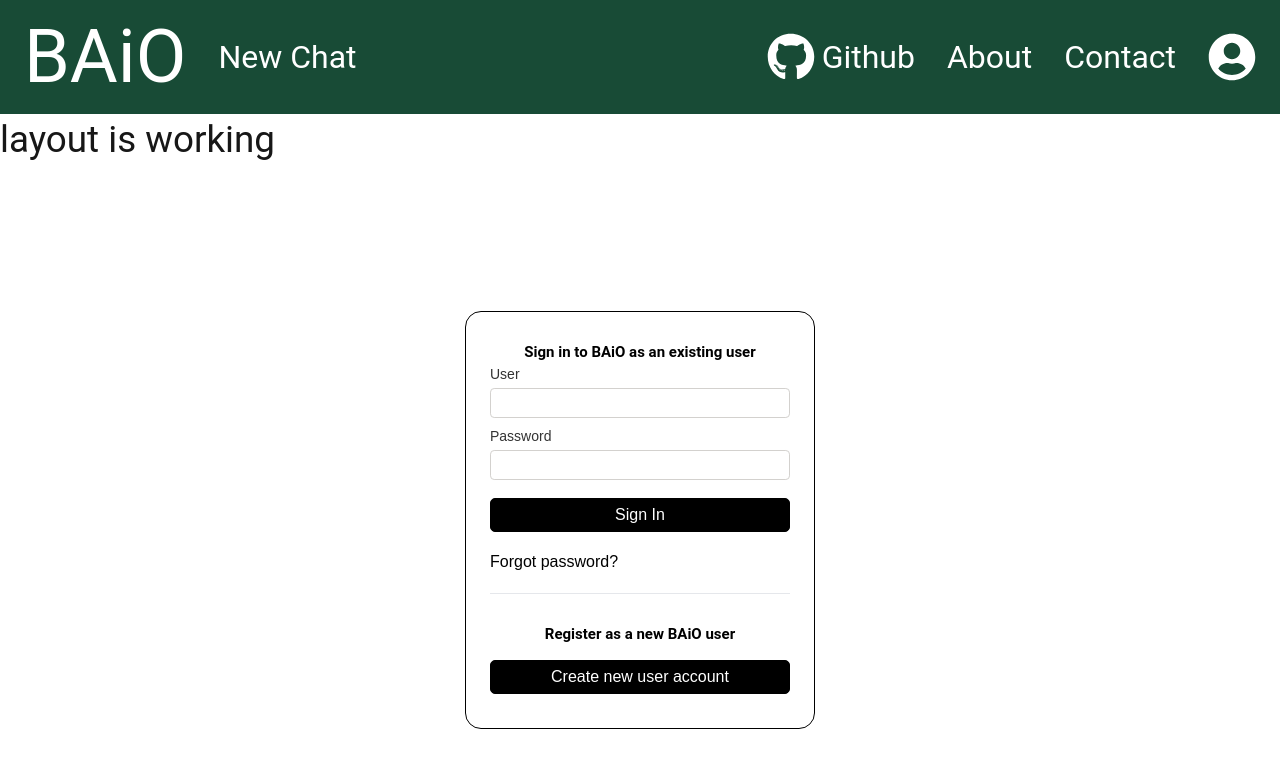
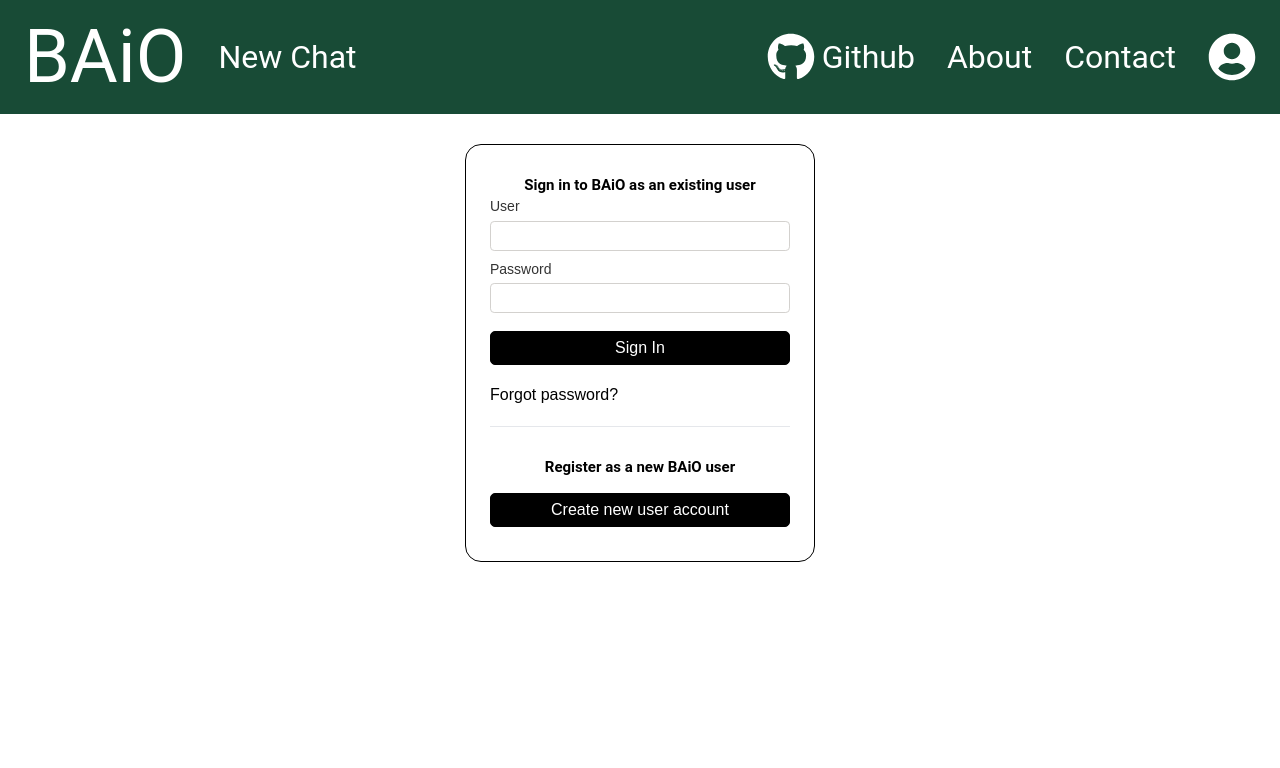
Before and after one commit to baioorg/BAiO_Frontend, a Next.js app: page / in a window 1280 px wide. Shown: the top 768 px of the page. Built offline with nearby package versions, Linux system fonts and the light colour scheme.

Commit message:
confirm layout is working

```diff
--- a/src/app/layout.jsx
+++ b/src/app/layout.jsx
@@ -23,7 +23,6 @@
       <body
         className={`${geistSans.variable} ${geistMono.variable} antialiased`}
       >
-        <h1>layout is working</h1>
         {children}
       </body>
     </html>
```
